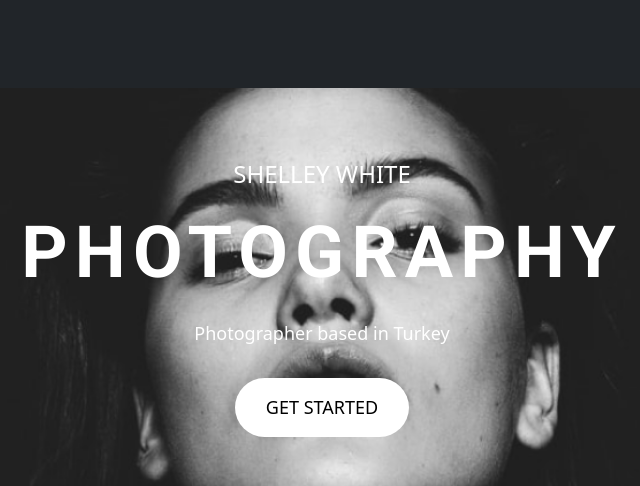
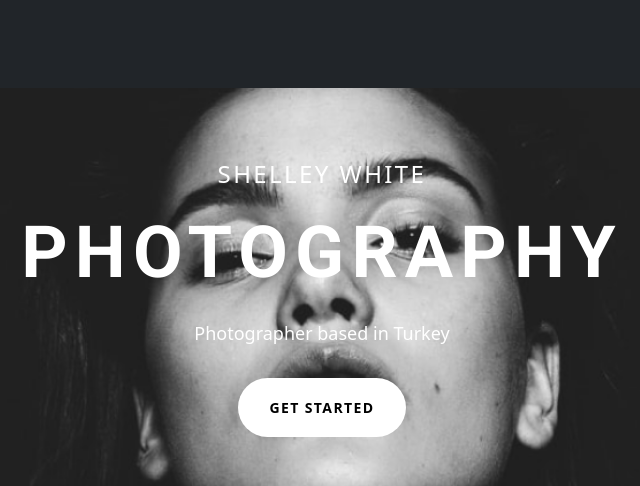
Before and after one commit to teytap/photo-portfolio, a plain HTML site: page index.html in a window 1280 px wide. Shown: the top 486 px of the page, 318-958 px from the left. Drawn offline with nearby package versions, Linux system fonts and the light colour scheme.

Commit message:
changed css

```diff
--- a/src/styles.css
+++ b/src/styles.css
@@ -8,6 +8,7 @@ h1 {
 h2 {
   font-size: 24px;
   line-height: 28px;
+  letter-spacing: 0.1em;
 }
 h4 {
   color: #f65282;
@@ -71,7 +72,9 @@ footer .footermark {
   background: white;
   border-radius: 40px;
   color: black;
-  font-size: 18px;
+  font-size: 14px;
+  font-weight: 700;
+  letter-spacing: 0.1em;
   line-height: 27px;
   padding: 15px 30px;
 }
```
